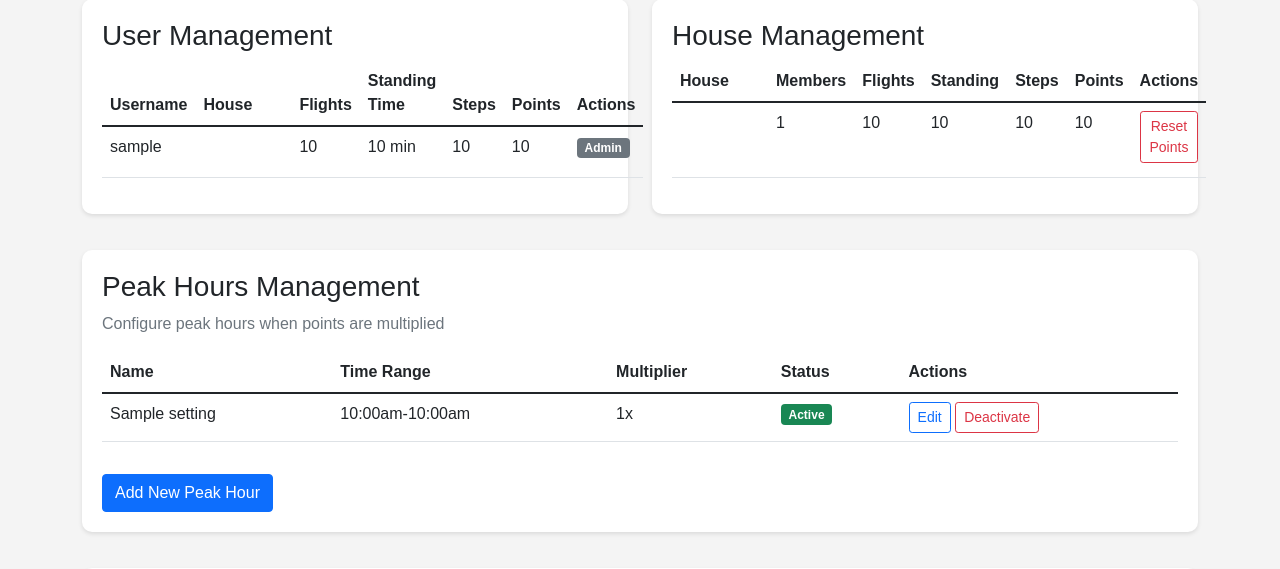
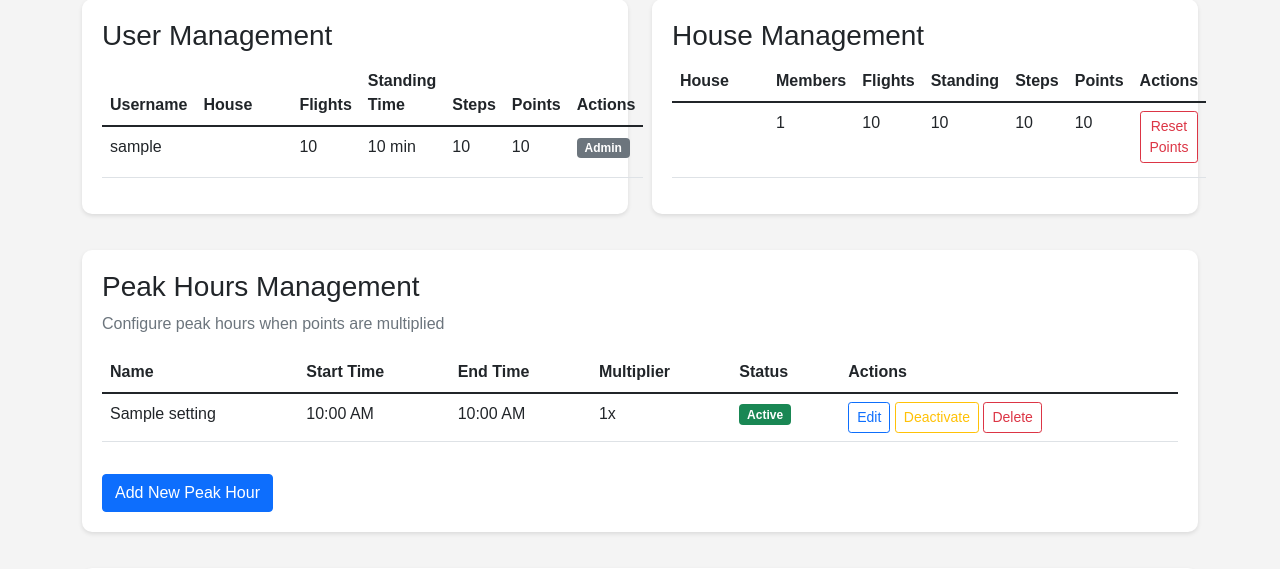
Before and after one commit to Nat-hsm/DragonRise, a Flask app: page /admin-dashboard in a window 1280 px wide. Shown: the part 249-818 px from the top of the page. Run offline with Flask 3, Linux system fonts and the light colour scheme; a user stored in the database is signed in; tables that the repository leaves empty hold one stand-in row (values such as "Sample post"); parts of the project's set-up code (start-up, migrations or seed data) failed here and were passed over; some libraries are stand-ins or nearby versions.

Commit message:
edited peak hour settings

```diff
--- a/app.py
+++ b/app.py
@@ -1003,3 +1003,34 @@ def utility_processor():
         'peak_hour_name': peak_name,
         'peak_hours_message': get_peak_hours_message()
     }
+@app.route('/admin-dashboard/delete-peak-hour', methods=['POST'])
+@login_required
+@admin_required
+def delete_peak_hour():
+    try:
+        setting_id = request.form.get('setting_id')
+        if not setting_id:
+            flash('Setting ID is required', 'danger')
+            return redirect(url_for('admin_dashboard'))
+
+        # Find the peak hour setting
+        from models import PeakHourSetting
+        setting = PeakHourSetting.query.get_or_404(int(setting_id))
+
+        # Store name for logging
+        setting_name = setting.name
+
+        # Delete the setting
+        db.session.delete(setting)
+        db.session.commit()
+
+        # Log the activity
+        log_activity(app, current_user.id, 'Peak Hour Deleted', f'Deleted peak hour: {setting_name}')
+        flash(f'Peak hour "{setting_name}" has been deleted', 'success')
+
+    except Exception as e:
+        db.session.rollback()
+        app.logger.error(f"Error deleting peak hour: {str(e)}")
+        flash('An error occurred while deleting the peak hour', 'danger')
+
+    return redirect(url_for('admin_dashboard'))
--- a/templates/admin_dashboard.html
+++ b/templates/admin_dashboard.html
@@ -106,7 +106,8 @@
                     <thead>
                         <tr>
                             <th>Name</th>
-                            <th>Time Range</th>
+                            <th>Start Time</th>
+                            <th>End Time</th>
                             <th>Multiplier</th>
                             <th>Status</th>
                             <th>Actions</th>
@@ -116,7 +117,8 @@
                         {% for setting in peak_hours %}
                         <tr>
                             <td>{{ setting.name }}</td>
-                            <td>{{ setting.formatted_time_range }}</td>
+                            <td>{{ setting.start_time.strftime('%I:%M %p') }}</td>
+                            <td>{{ setting.end_time.strftime('%I:%M %p') }}</td>
                             <td>{{ setting.multiplier }}x</td>
                             <td>
                                 {% if setting.is_active %}
@@ -132,12 +134,19 @@
                                 <form action="/admin-dashboard/toggle-peak-hour" method="POST" style="display:inline;">
                                     <input type="hidden" name="csrf_token" value="{{ csrf_token() }}">
                                     <input type="hidden" name="setting_id" value="{{ setting.id }}">
-                                    <button type="submit" class="btn btn-sm btn-outline-danger">
+                                    <button type="submit" class="btn btn-sm {% if setting.is_active %}btn-outline-warning{% else %}btn-outline-success{% endif %}">
                                         {% if setting.is_active %}
                                         Deactivate
                                         {% else %}
                                         Activate
                                         {% endif %}
+                                    </button>
+                                </form>
+                                <form action="/admin-dashboard/delete-peak-hour" method="POST" style="display:inline;">
+                                    <input type="hidden" name="csrf_token" value="{{ csrf_token() }}">
+                                    <input type="hidden" name="setting_id" value="{{ setting.id }}">
+                                    <button type="submit" class="btn btn-sm btn-outline-danger" onclick="return confirm('Are you sure you want to delete this peak hour setting? This action cannot be undone.');">
+                                        Delete
                                     </button>
                                 </form>
 
```
